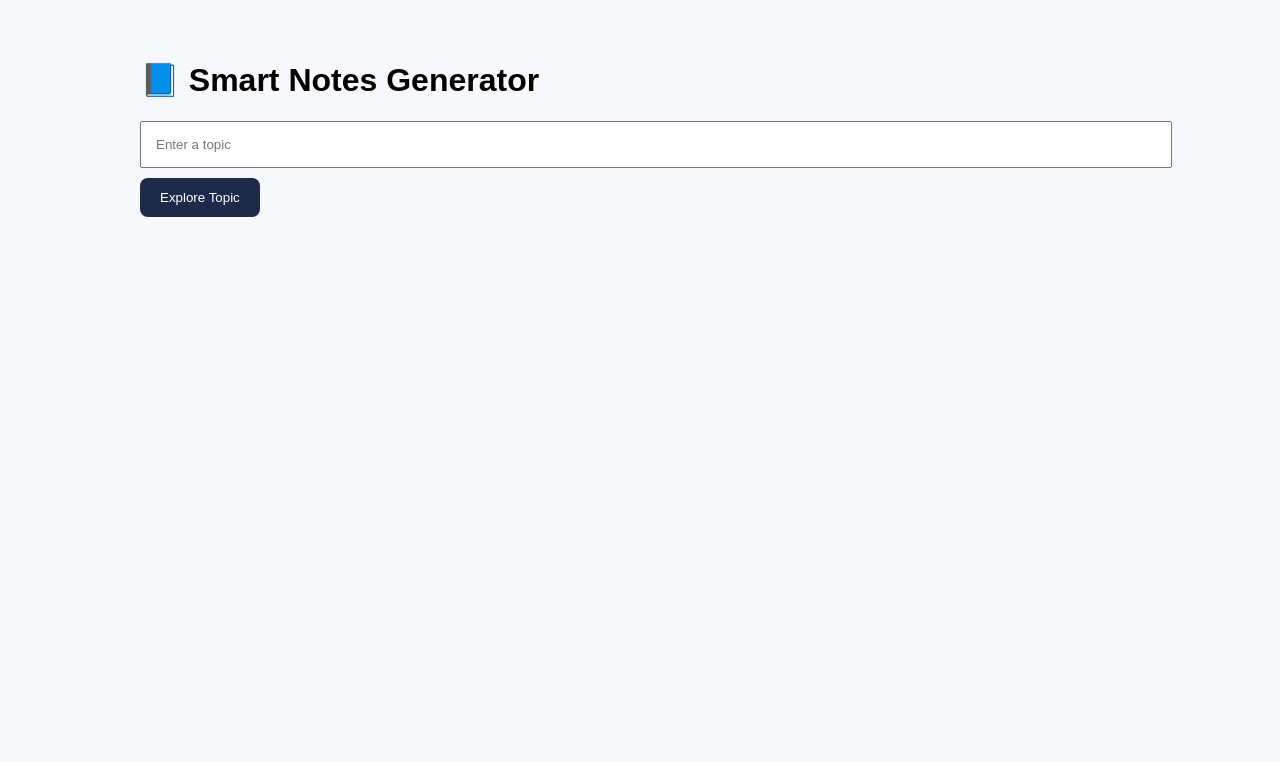
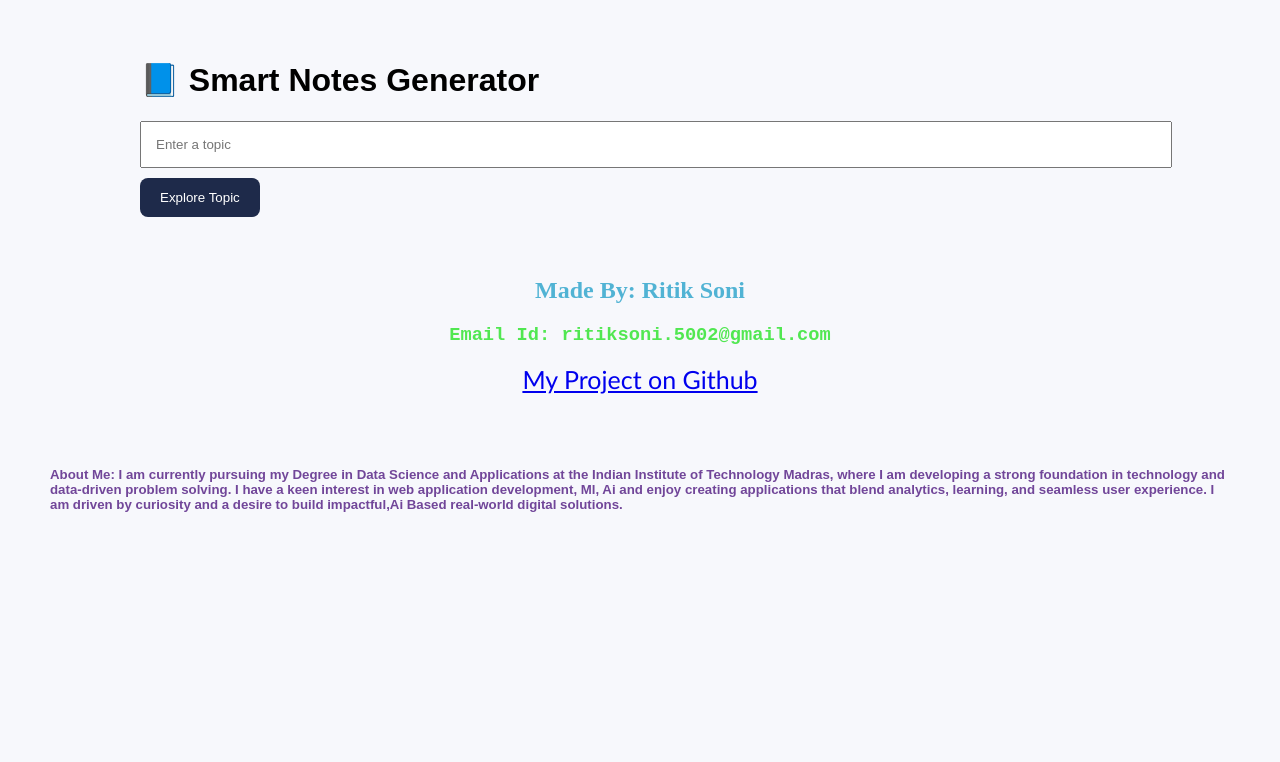
Before and after one commit to ritiksoni5992-hash/Smart-AI-Notes-Generator, a Flask app: page / in a window 1280 px wide. Shown: the top 762 px of the page. Run offline with Flask 3, Linux system fonts and the light colour scheme; some libraries are stand-ins or nearby versions.

Commit message:
updating things

```diff
--- a/smart-ai-notes-generator/api.py
+++ b/smart-ai-notes-generator/api.py
@@ -1,2 +1,2 @@
 def Get_Ai_Api():
-    return "Enter your api Key"
+    return "Enter your GEMINI_API_KEY","Enter your MODEL_NAME"
--- a/smart-ai-notes-generator/app.py
+++ b/smart-ai-notes-generator/app.py
@@ -25,12 +25,13 @@ logger = logging.getLogger(__name__)
 app = Flask(__name__)
 app.config["MAX_CONTENT_LENGTH"] = 10 * 1024 * 1024
 
-GEMINI_API_KEY = Get_Ai_Api() # Enter api Key
+GEMINI_API_KEY,MODEL_NAME = Get_Ai_Api() # Enter api Key
+
 
 if GEMINI_API_KEY:
     genai.configure(api_key=GEMINI_API_KEY)
 
-MODEL_NAME = "gemini-3-flash-preview"
+
 
 def get_model():
     return genai.GenerativeModel(
--- a/smart-ai-notes-generator/templates/index.html
+++ b/smart-ai-notes-generator/templates/index.html
@@ -116,5 +116,20 @@ Download PDF
 
 <script src="{{ url_for('static', filename='app.js') }}"></script>
 
+<center>
+<h2 style="color:rgb(81, 179, 212); font-family: 'Times New Roman', Times, serif;">Made By: Ritik Soni</h2>
+<h3 style="color:rgb(81, 231, 81); font-family: 'Courier New', Courier, monospace;">Email Id: ritiksoni.5002@gmail.com</h3>
+<a style="font-size: 25px;font-family: 'Gill Sans', 'Gill Sans MT', Calibri, 'Trebuchet MS', sans-serif;si" href="https://github.com/ritiksoni5992-hash/Smart-AI-Notes-Generator">My Project on Github</a>
+</center>
+
+<h5 style="color:rgb(113, 70, 153); font-family: Arial, Helvetica, sans-serif; padding: 50px;"><b>About Me:</b> I am currently pursuing my Degree in Data Science and Applications  at the Indian Institute of
+Technology Madras, where I am developing a strong foundation in technology and
+data-driven problem solving. I have a keen interest in web application development, Ml, Ai and enjoy
+creating applications that blend analytics, learning, and seamless user experience. I am
+driven by curiosity and a desire to build impactful,Ai Based real-world digital solutions.
+</h5>
+
+</body>
+
 </body>
 </html>
```
Also changed, not shown: Pictures/image1.png (added), Pictures/image2.png (added), Pictures/image3.png (added), Pictures/image4.png (added), Pictures/image5.png (added), requirements.txt (renamed from smart-ai-notes-generator/requirements.txt), 2 other files.
